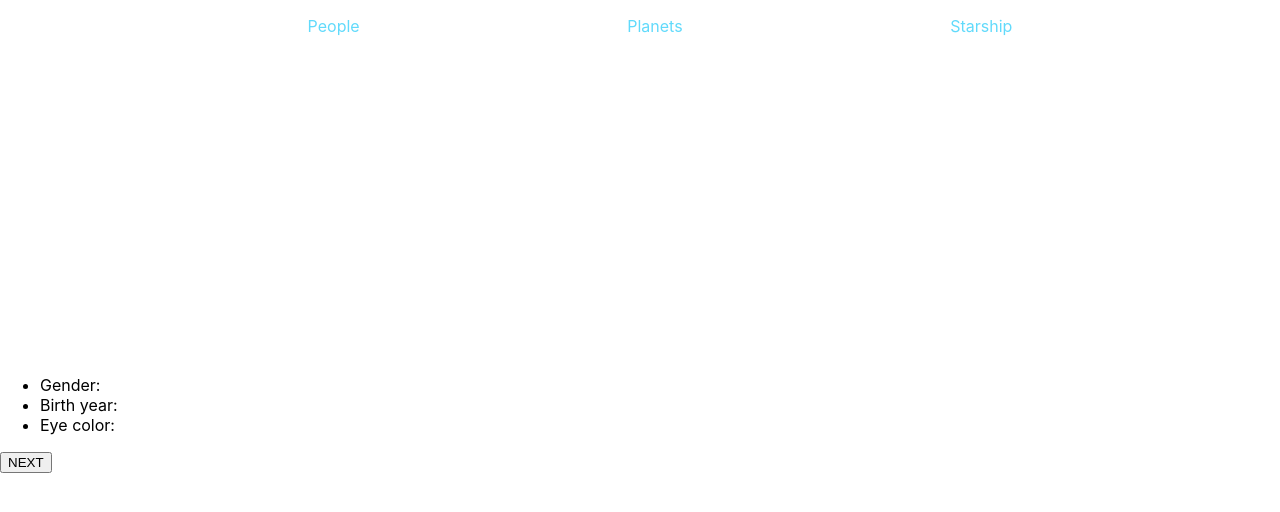
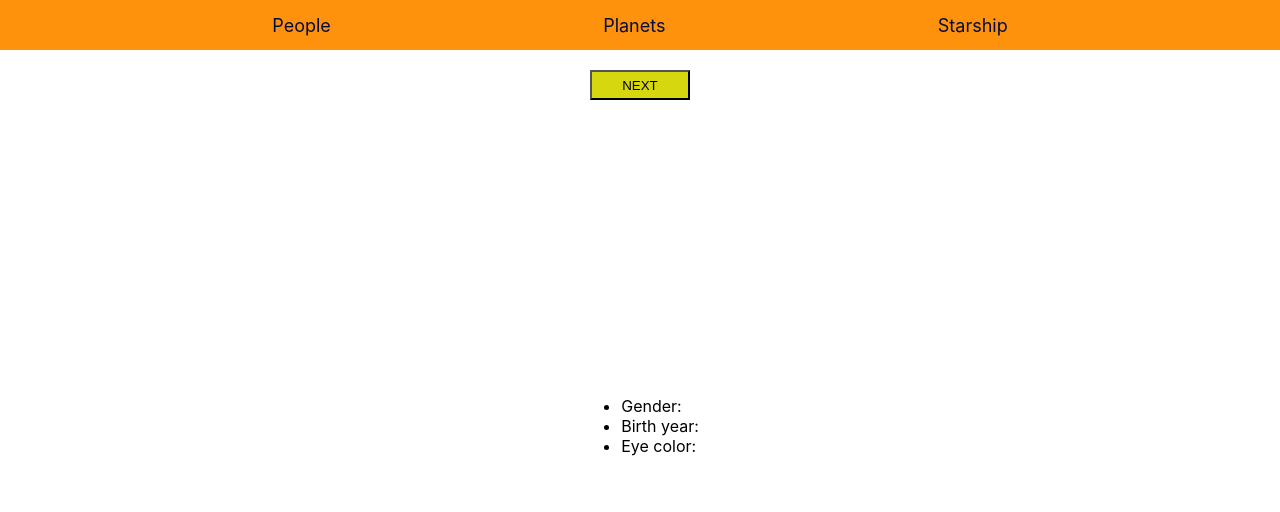
Before and after one commit to Vladimior/testing_place, a React app in the folder testing_place/: page / in a window 1280 px wide. Built offline with nearby package versions, Linux system fonts and the light colour scheme; no server answers.

Commit message:
add style

```diff
--- a/testing_place/src/components/App/App.css
+++ b/testing_place/src/components/App/App.css
@@ -1,3 +1,22 @@
 img {
-  height: 300px;
+  height: 250px;
+  border-radius: 10px;
 }
+.container {
+  display: flex;
+  flex-direction: column;
+  align-items: center;
+  justify-content: center;
+  row-gap: 10px;
+  margin-top: 20px;
+}
+
+button {
+  width: 100px;
+  height: 30px;
+  background-color: #d7d70f;
+}
+
+h3 {
+  margin: 0;
+}
--- a/testing_place/src/components/Layout/layout.css
+++ b/testing_place/src/components/Layout/layout.css
@@ -1,9 +1,19 @@
-nav ul {
+.nav {
     display: flex;
     justify-content: space-evenly;
+    align-items: center;
     list-style-type: none;
+    background-color: #ff920c;
+    height: 50px;
+    margin: 0;
+    padding: 0;
+    font-size: 18px;
 }
-a {
+.nav a {
+    color: #030c3f;
     text-decoration: none;
-    color: #61dafb;
 }
+
+.nav li:hover {
+    transform: scale(1.2) rotate(10deg);
+}
--- a/testing_place/src/components/Layout/layout.js
+++ b/testing_place/src/components/Layout/layout.js
@@ -4,7 +4,7 @@ const Layout = () => {
     return (
         <>
             <nav>
-                <ul>
+                <ul className='nav'>
                     <li>
                         <Link to="/">People</Link>
                     </li>
--- a/testing_place/src/components/Person/person.js
+++ b/testing_place/src/components/Person/person.js
@@ -37,7 +37,8 @@ function Person() {
     };
 
     return (
-        <div>
+        <div className='container'>
+            <button onClick={handleNextClick} disabled={isLoading || buttonOff }> {isLoading ? "Loading..." : "NEXT"}</button>
             <img src={person.image} alt={person.name} />
             <h3>{person.name}</h3>
             <ul>
@@ -45,7 +46,6 @@ function Person() {
                 <li>Birth year: {person.birthYear}</li>
                 <li>Eye color: {person.eyeColor}</li>
             </ul>
-            <button onClick={handleNextClick} disabled={isLoading || buttonOff }> {isLoading ? "Loading..." : "NEXT"}</button>
         </div>
     );
 }
--- a/testing_place/src/components/Planet/planets.js
+++ b/testing_place/src/components/Planet/planets.js
@@ -39,7 +39,8 @@ function Planet() {
         planetId > 58 ? setButtonOff(true) : setButtonOff(false);
     };
     return (
-        <div>
+        <div className='container'>
+            <button onClick={handleNextClick} disabled={isLoading || buttonOff }> {isLoading ? "Loading..." : "NEXT"}</button>
             <img src={planetImage} alt={planet.name} onError={imageError} />
             <h3>{planet.name}</h3>
             <ul>
@@ -47,7 +48,6 @@ function Planet() {
                 <li>Gravity: {planet.gravity}</li>
                 <li>Terrain: {planet.terrain}</li>
             </ul>
-            <button onClick={handleNextClick} disabled={isLoading || buttonOff }> {isLoading ? "Loading..." : "NEXT"}</button>
         </div>
     );
 }
--- a/testing_place/src/components/Starship/starship.js
+++ b/testing_place/src/components/Starship/starship.js
@@ -39,7 +39,8 @@ function Starship() {
         starshipId > 73 ? setButtonOff(true) : setButtonOff(false);
     };
     return (
-        <div>
+        <div className='container'>
+            <button onClick={handleNextClick} disabled={isLoading || buttonOff }> {isLoading ? "Loading..." : "NEXT"}</button>
             <img src={starshipImage} alt={starship.name} onError={imageError} />
             <h3>{starship.name}</h3>
             <ul>
@@ -47,7 +48,6 @@ function Starship() {
                 <li>Length: {starship.length}</li>
                 <li>Passengers: {starship.passengers}</li>
             </ul>
-            <button onClick={handleNextClick} disabled={isLoading || buttonOff }> {isLoading ? "Loading..." : "NEXT"}</button>
         </div>
     );
 }
```
